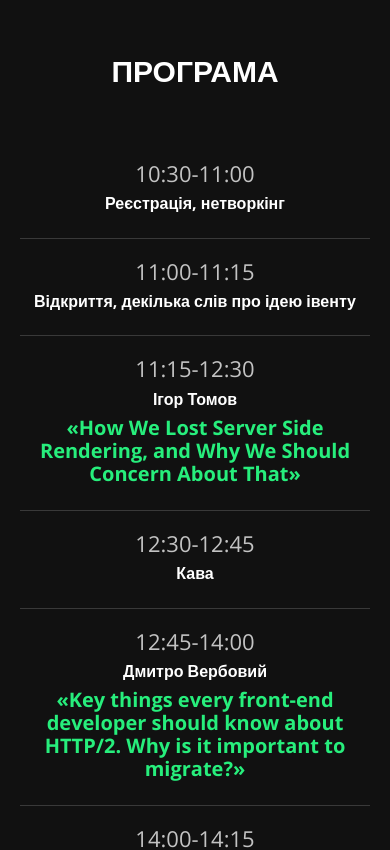
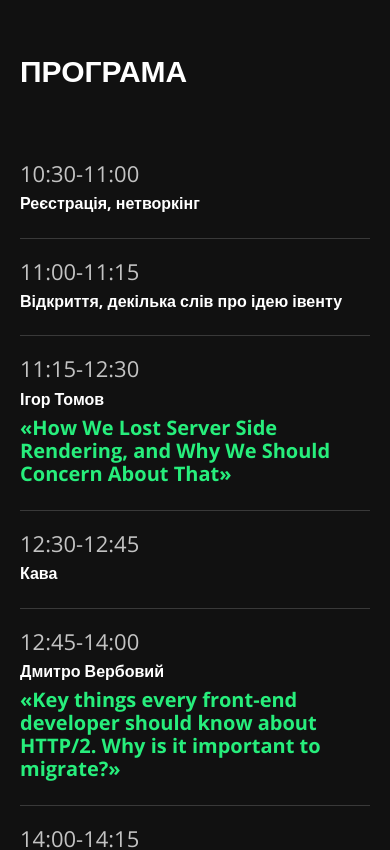
Before and after one commit to prezlyataa/dynamictalks.io, a React app: page / in a window 390 px wide. Shown: the top 850 px of the page. Built offline with nearby package versions, Linux system fonts and the light colour scheme.

Commit message:
style on tablet version

```diff
--- a/src/components/Schedule/Schedule.scss
+++ b/src/components/Schedule/Schedule.scss
@@ -14,10 +14,6 @@
 
     @include respond-to($tablet-portrait) {
       padding: 50px 20px;
-    }
-
-    @include respond-to($tablet-portrait) {
-      text-align: center;
     }
 
       &_title {
@@ -57,6 +53,7 @@
           @include respond-to($tablet-portrait) {
             padding-left: 0;
             padding-top: 8px;
+            align-self: flex-start;
           }
 
           .topic {
```
